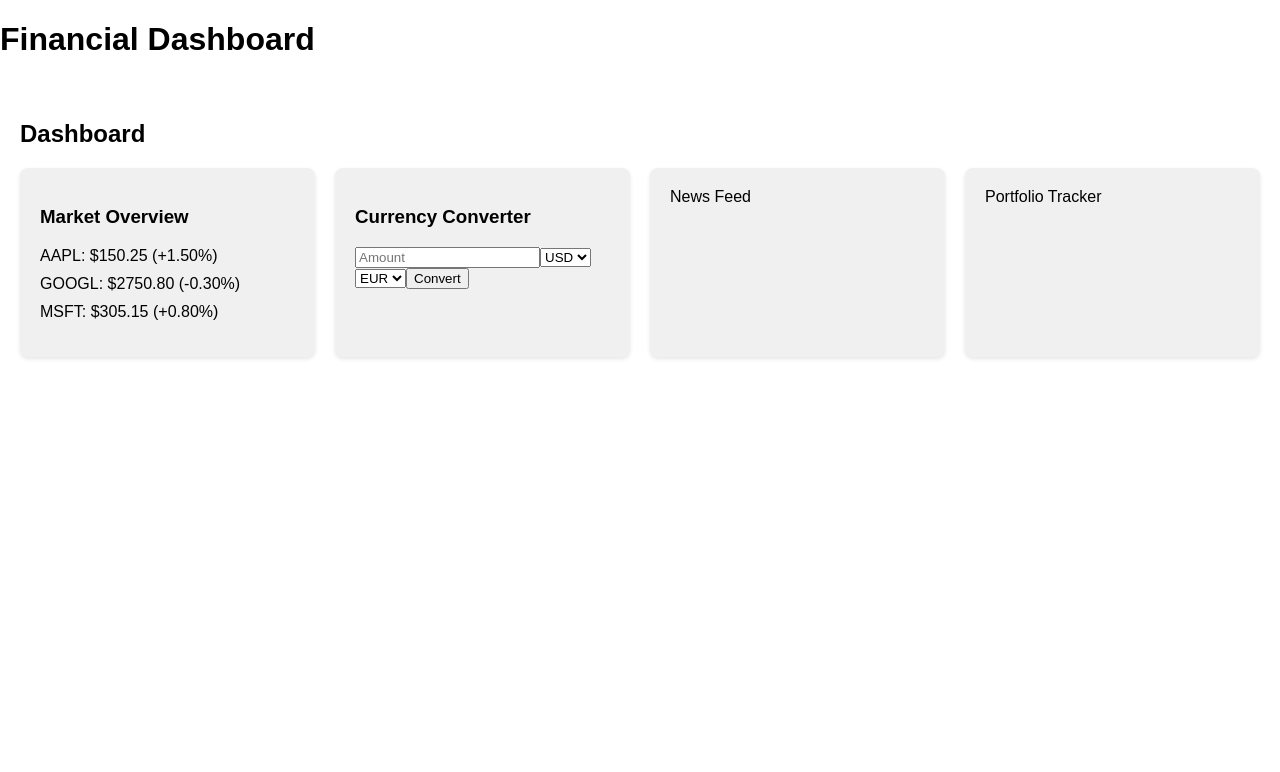
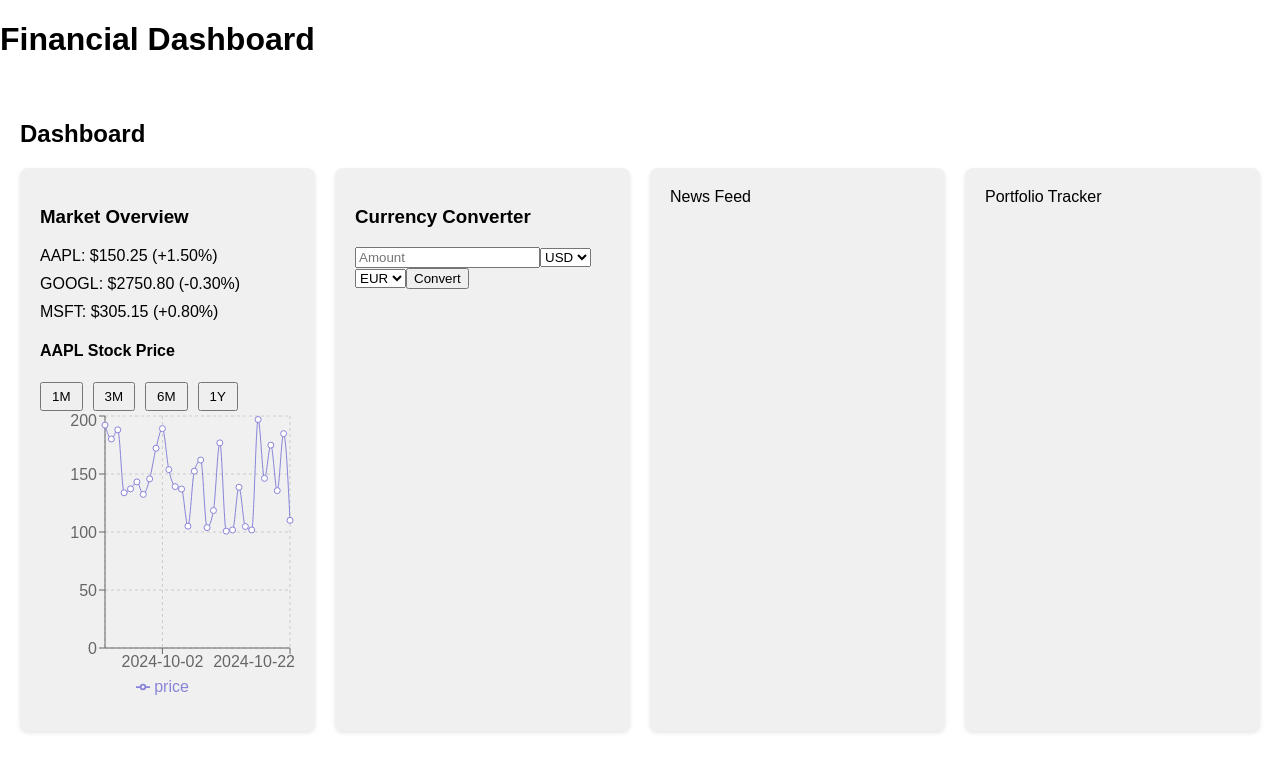
Before and after one commit to craiglawsonnn/financialDashboard, a Next.js app: page / in a window 1280 px wide. Shown: the top 772 px of the page. Built offline with nearby package versions, Linux system fonts and the light colour scheme.

Commit message:
Adding graphing

```diff
--- a/src/components/MarketOverview.tsx
+++ b/src/components/MarketOverview.tsx
@@ -1,4 +1,5 @@
 import React, { useEffect, useState } from 'react';
+import { LineChart, Line, XAxis, YAxis, CartesianGrid, Tooltip, Legend, ResponsiveContainer } from 'recharts';
 
 type FinancialData = {
   symbol: string;
@@ -6,8 +7,16 @@ type FinancialData = {
   change: number;
 };
 
+type StockData = {
+  date: string;
+  price: number;
+};
+
 const MarketOverview: React.FC = () => {
   const [data, setData] = useState<FinancialData[]>([]);
+  const [selectedStock, setSelectedStock] = useState<string>('');
+  const [stockData, setStockData] = useState<StockData[]>([]);
+  const [timeRange, setTimeRange] = useState<string>('1M');
 
   useEffect(() => {
     const fetchData = async () => {
@@ -15,6 +24,9 @@ const MarketOverview: React.FC = () => {
         const response = await fetch('/api/financial-data');
         const jsonData = await response.json();
         setData(jsonData);
+        if (jsonData.length > 0) {
+          setSelectedStock(jsonData[0].symbol);
+        }
       } catch (error) {
         console.error('Error fetching data:', error);
       }
@@ -23,16 +35,66 @@ const MarketOverview: React.FC = () => {
     fetchData();
   }, []);
 
+  useEffect(() => {
+    if (selectedStock) {
+      fetchStockData(selectedStock, timeRange);
+    }
+  }, [selectedStock, timeRange]);
+
+  const fetchStockData = async (symbol: string, range: string) => {
+    // In a real app, you'd fetch this data from an API
+    // For now, we'll generate mock data
+    const mockData = generateMockStockData(range);
+    setStockData(mockData);
+  };
+
+  const generateMockStockData = (range: string): StockData[] => {
+    const data: StockData[] = [];
+    const now = new Date();
+    const daysToGenerate = range === '1M' ? 30 : range === '3M' ? 90 : range === '6M' ? 180 : 365;
+
+    for (let i = daysToGenerate; i > 0; i--) {
+      const date = new Date(now.getTime() - i * 24 * 60 * 60 * 1000);
+      data.push({
+        date: date.toISOString().split('T')[0],
+        price: Math.random() * 100 + 100, // Random price between 100 and 200
+      });
+    }
+
+    return data;
+  };
+
   return (
     <div className="market-overview">
       <h3>Market Overview</h3>
       <ul>
         {data.map((item) => (
-          <li key={item.symbol}>
+          <li key={item.symbol} onClick={() => setSelectedStock(item.symbol)} style={{cursor: 'pointer'}}>
             {item.symbol}: ${item.price.toFixed(2)} ({item.change > 0 ? '+' : ''}{item.change.toFixed(2)}%)
           </li>
         ))}
       </ul>
+      {selectedStock && (
+        <div>
+          <h4>{selectedStock} Stock Price</h4>
+          <div>
+            <button onClick={() => setTimeRange('1M')}>1M</button>
+            <button onClick={() => setTimeRange('3M')}>3M</button>
+            <button onClick={() => setTimeRange('6M')}>6M</button>
+            <button onClick={() => setTimeRange('1Y')}>1Y</button>
+          </div>
+          <ResponsiveContainer width="100%" height={300}>
+            <LineChart data={stockData}>
+              <CartesianGrid strokeDasharray="3 3" />
+              <XAxis dataKey="date" />
+              <YAxis />
+              <Tooltip />
+              <Legend />
+              <Line type="monotone" dataKey="price" stroke="#8884d8" />
+            </LineChart>
+          </ResponsiveContainer>
+        </div>
+      )}
     </div>
   );
 };
--- a/src/styles/globals.css
+++ b/src/styles/globals.css
@@ -29,4 +29,15 @@ body {
 
 .market-overview li {
   margin-bottom: 10px;
+  cursor: pointer;
 }
+
+.market-overview li:hover {
+  text-decoration: underline;
+}
+
+.market-overview button {
+  margin-right: 10px;
+  padding: 5px 10px;
+  cursor: pointer;
+}
```
